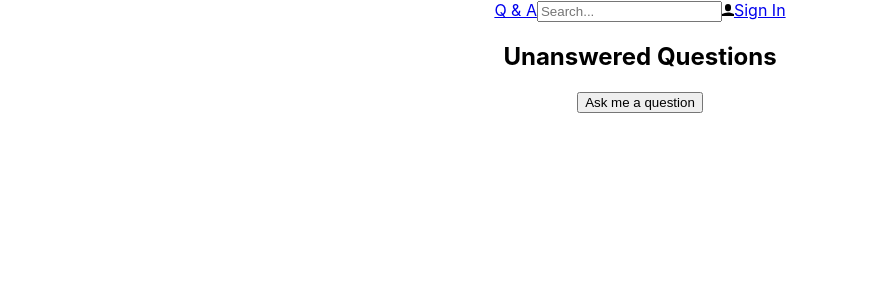
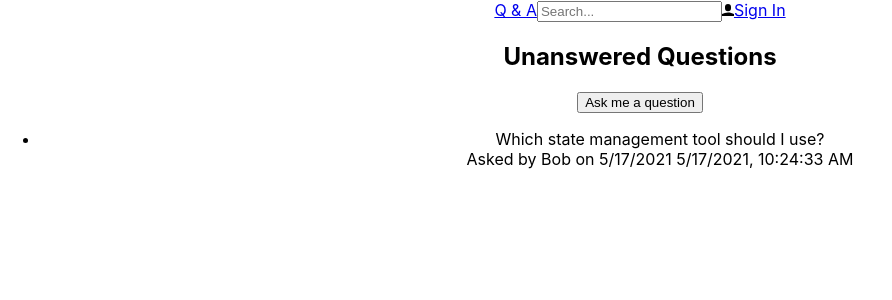
Before and after one commit to Flcable/Quest-and-Answer-App, a React (Create React App) app in the folder frontend/: page / in a window 1280 px wide. Shown: the top 300 px of the page, without its empty margins (0-892 px from the left). Built offline with nearby package versions, Linux system fonts and the light colour scheme.

Commit message:
Mock data added

```diff
--- a/frontend/src/HomePage.tsx
+++ b/frontend/src/HomePage.tsx
@@ -1,4 +1,6 @@
 import React from 'react';
+import { QuestionList } from './QuestionList';
+import { getUnansweredQuestions } from './QuestionData';
 
 export const HomePage = () => (
     <div>
@@ -6,5 +8,6 @@
             <h2>Unanswered Questions</h2>
             <button>Ask me a question</button>
         </div>
+        <QuestionList data={getUnansweredQuestions()} />
     </div>
 );
--- /dev/null
+++ b/frontend/src/Question.tsx
@@ -0,0 +1,19 @@
+import React from 'react';
+import { QuestionData } from './QuestionData';
+
+interface Props {
+    data: QuestionData;
+}
+
+export const Question = ({ data }: Props) => (
+    <div>
+        <div>
+            {data.title}
+        </div>
+        <div>
+            {`Asked by ${data.userName} on
+            ${data.created.toLocaleDateString()}
+            ${data.created.toLocaleString()}`}
+        </div>
+    </div>
+);
--- /dev/null
+++ b/frontend/src/QuestionList.tsx
@@ -0,0 +1,16 @@
+import React from 'react';
+import { QuestionData } from './QuestionData';
+import { Question } from './Question';
+interface Props{
+    data: QuestionData[];
+}
+
+export const QuestionList = ({ data }: Props) => (
+    <ul>
+    {data.map((question) => (
+        <li key={question.questionId}>
+            <Question data={question} />
+        </li>
+    ))}
+</ul>
+);
```
